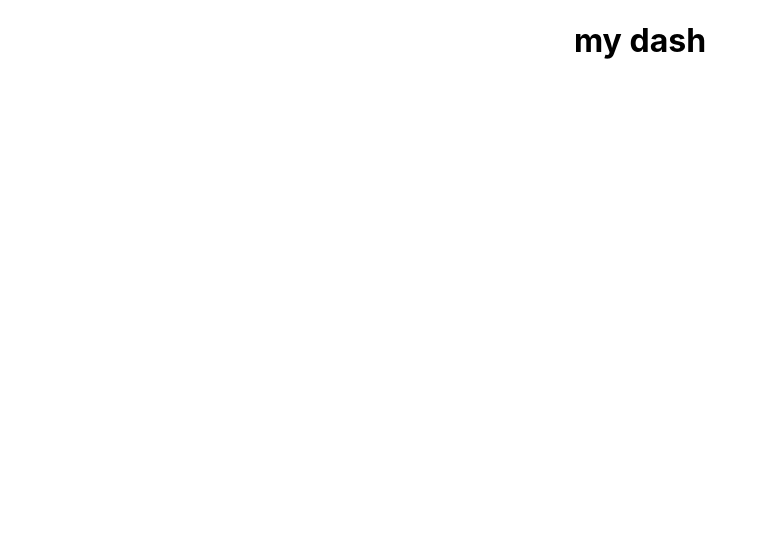
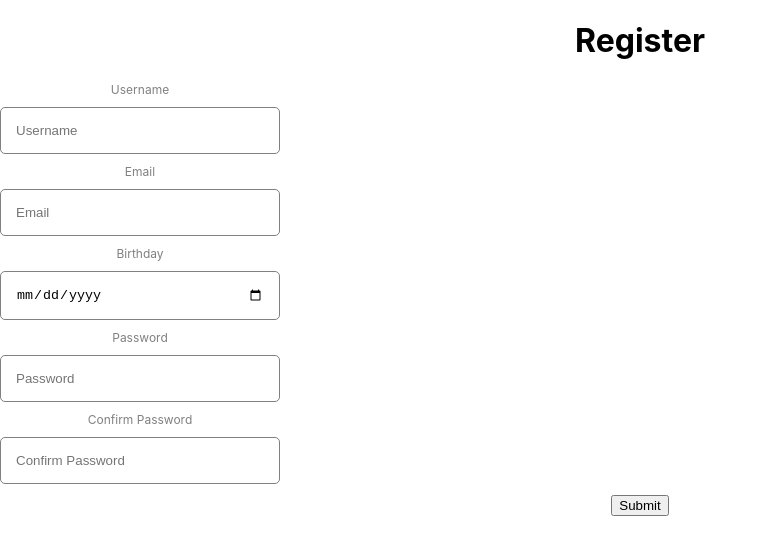
Before and after one commit to And4Web/my-dash-llc-assignment, a React (Create React App) app: page / in a window 1280 px wide. Shown: the top 554 px of the page, without its empty margins (0-768 px from the left). Built offline with nearby package versions, Linux system fonts and the light colour scheme.

Commit message:
formSection component created.

```diff
--- a/package.json
+++ b/package.json
@@ -1,4 +1,5 @@
 {
+  "homepage": "https://www.And4Web.github.io/my-dash-llc-assignment",
   "name": "my-dash-llc",
   "version": "0.1.0",
   "private": true,
@@ -6,6 +7,7 @@
     "@testing-library/jest-dom": "^5.16.4",
     "@testing-library/react": "^13.2.0",
     "@testing-library/user-event": "^13.5.0",
+    "gh-pages": "^4.0.0",
     "react": "^18.1.0",
     "react-dom": "^18.1.0",
     "react-scripts": "5.0.1",
@@ -14,6 +16,8 @@
   "scripts": {
     "start": "react-scripts start",
     "build": "react-scripts build",
+    "predeploy": "npm run build",
+    "deploy": "gh-pages -d build",
     "test": "react-scripts test",
     "eject": "react-scripts eject"
   },
--- a/src/App.js
+++ b/src/App.js
@@ -1,9 +1,10 @@
 import "./App.css";
+import FormSection from "./components/formSection/FormSection";
 
 function App() {
   return (
     <div className="App">
-      <h1>my dash</h1>
+      <FormSection />
     </div>
   );
 }
--- /dev/null
+++ b/src/components/formInput/FormInput.jsx
@@ -0,0 +1,29 @@
+import { useState } from "react";
+import "./formInput.css";
+
+const FormInput = (props) => {
+  const [focused, setFocused] = useState(false);
+  const { label, errorMessage, onChange, id, ...inputProps } = props;
+
+  const handleFocus = (e) => {
+    setFocused(true);
+  };
+
+  return (
+    <div className="formInput">
+      <label>{label}</label>
+      <input
+        {...inputProps}
+        onChange={onChange}
+        onBlur={handleFocus}
+        onFocus={() =>
+          inputProps.name === "confirmPassword" && setFocused(true)
+        }
+        focused={focused.toString()}
+      />
+      <span>{errorMessage}</span>
+    </div>
+  );
+};
+
+export default FormInput;
--- /dev/null
+++ b/src/components/formInput/formInput.css
@@ -0,0 +1,33 @@
+.formInput{
+  display: flex;
+  flex-direction: column;
+  width: 280px;
+}
+
+input{
+  padding: 15px;
+  margin: 10px 0px;
+  border-radius: 5px;
+  border: 1px solid gray;
+}
+
+
+label{
+  font-size: 12px;
+  color: gray;
+}
+
+span{
+  font-size: 12px;
+  padding: 3px;
+  color: red;
+  display: none;
+}
+
+input:invalid[focused="true"]{
+  border: 1px solid red;
+}
+
+input:invalid[focused="true"] ~ span{
+  display: block;
+}
--- /dev/null
+++ b/src/components/formSection/FormSection.jsx
@@ -0,0 +1,91 @@
+import { useState } from "react";
+import "./formSection.css";
+import FormInput from "../formInput/FormInput";
+
+const FormSection = () => {
+  const [values, setValues] = useState({
+    username: "",
+    email: "",
+    birthday: "",
+    password: "",
+    confirmPassword: "",
+  });
+
+  const inputs = [
+    {
+      id: 1,
+      name: "username",
+      type: "text",
+      placeholder: "Username",
+      errorMessage:
+        "Username should be 3-16 characters and shouldn't include any special character!",
+      label: "Username",
+      pattern: "^[A-Za-z0-9]{3,16}$",
+      required: true,
+    },
+    {
+      id: 2,
+      name: "email",
+      type: "email",
+      placeholder: "Email",
+      errorMessage: "It should be a valid email address!",
+      label: "Email",
+      required: true,
+    },
+    {
+      id: 3,
+      name: "birthday",
+      type: "date",
+      placeholder: "Birthday",
+      label: "Birthday",
+    },
+    {
+      id: 4,
+      name: "password",
+      type: "password",
+      placeholder: "Password",
+      errorMessage:
+        "Password should be 8-20 characters and include at least 1 letter, 1 number and 1 special character!",
+      label: "Password",
+      pattern: `^(?=.*[0-9])(?=.*[a-zA-Z])(?=.*[!@#$%^&*])[a-zA-Z0-9!@#$%^&*]{8,20}$`,
+      required: true,
+    },
+    {
+      id: 5,
+      name: "confirmPassword",
+      type: "password",
+      placeholder: "Confirm Password",
+      errorMessage: "Passwords don't match!",
+      label: "Confirm Password",
+      pattern: values.password,
+      required: true,
+    },
+  ];
+
+  const handleSubmit = (e) => {
+    e.preventDefault();
+  };
+
+  const onChange = (e) => {
+    setValues({ ...values, [e.target.name]: e.target.value });
+  };
+
+  return (
+    <div className="app">
+      <form onSubmit={handleSubmit}>
+        <h1>Register</h1>
+        {inputs.map((input) => (
+          <FormInput
+            key={input.id}
+            {...input}
+            value={values[input.name]}
+            onChange={onChange}
+          />
+        ))}
+        <button>Submit</button>
+      </form>
+    </div>
+  );
+};
+
+export default FormSection;
```
Also changed, not shown: src/components/formSection/formSection.css (added), 1 other file (tests, documents, lock files or other folders).
